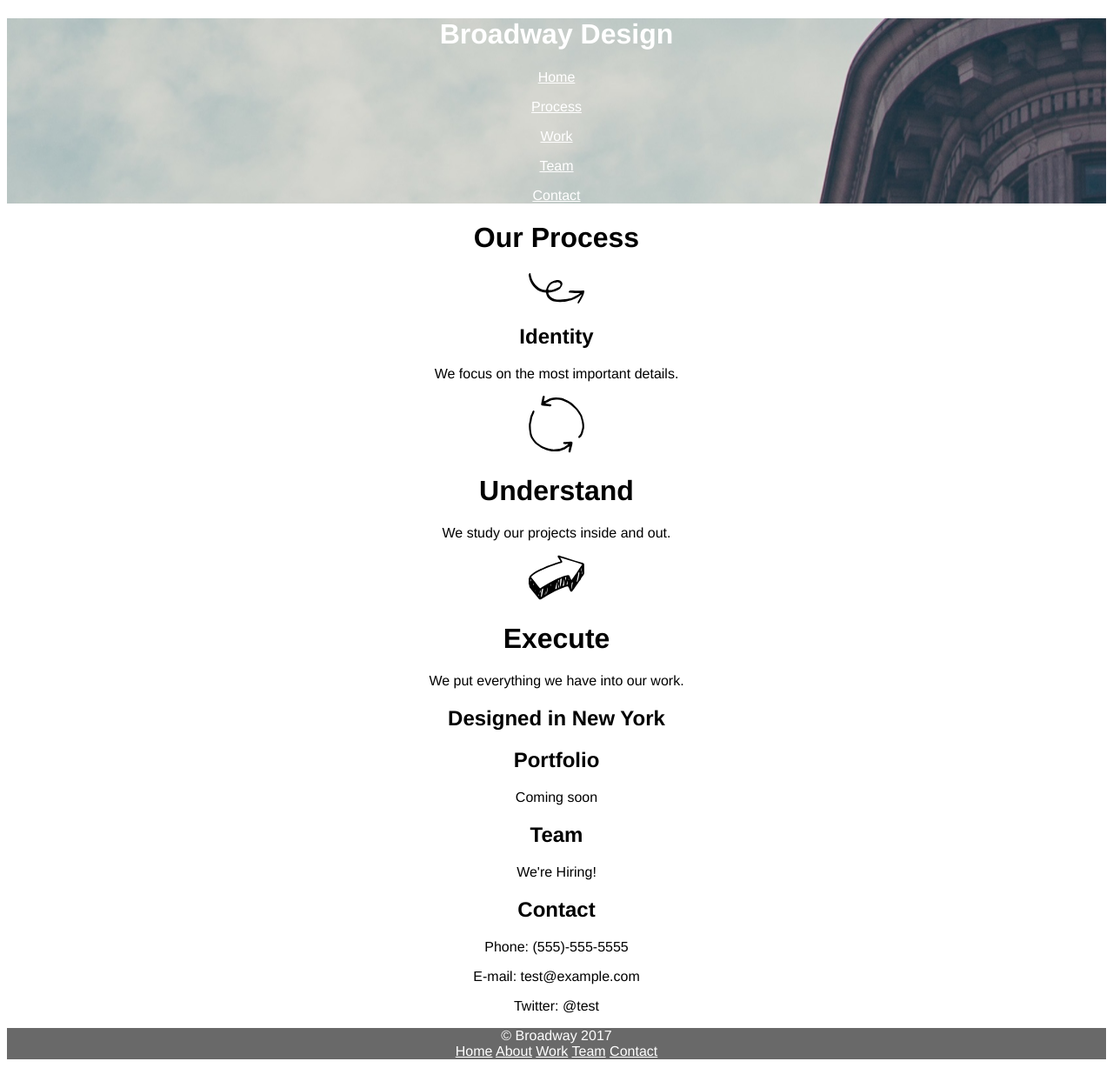
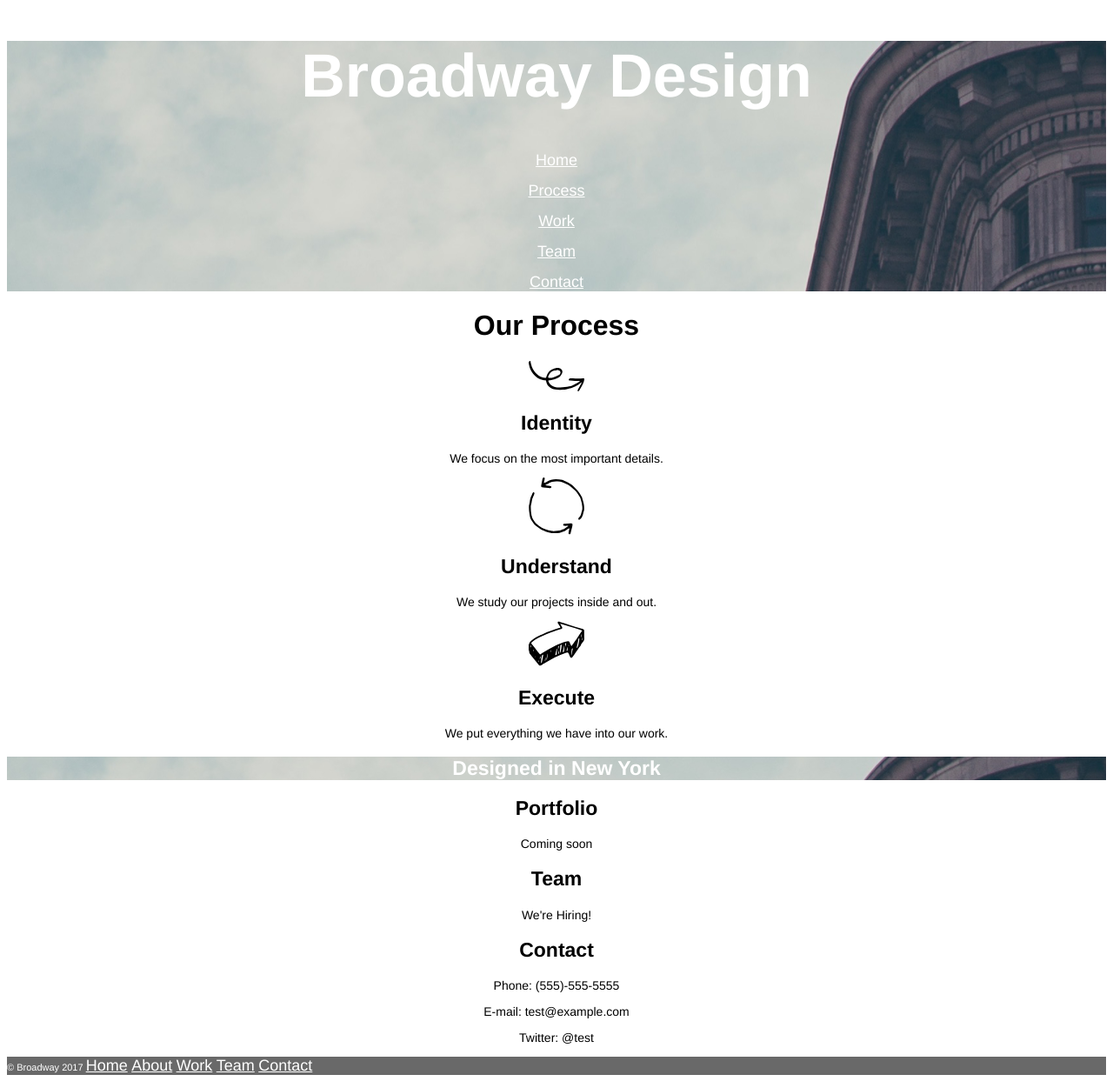
Before and after one commit to Whaddup/broadway, a plain HTML site: page index.html in a window 1280 px wide. Shown: the whole page at 87% size. Drawn offline with Linux system fonts and the light colour scheme.

Commit message:
Final version!

```diff
--- a/css/style.css
+++ b/css/style.css
@@ -1,12 +1,37 @@
 body {text-align: center;
 font-family: helvetica;
+}
+
+p {font-size: 14px;}
+
+h1 {font-size: 23px;
+font-weight: bold;}
+
+h2 {font-size: 23px;
+font-weight: bold;}
+
+#superheader {font-size: 70px;
+font-weight: bold;
 }
 
 #header {color: white;
   background-image: url("https://whaddup.github.io/broadway/images/flatiron.png");}
 
+#sizeitup {font-size: 32px;
+font-weight: bold;}
 
 .footerbar {background-color: dimgray;
-color: white;}
+color: white;
+text-align: left;
+}
 
-.clickablelink {color: white;}
+.clickablelink {color: white;
+font-size: 18px;
+}
+
+#bottombar {background-image: url("https://whaddup.github.io/broadway/images/flatiron.png");
+color: white;
+font-size: 23px;
+font-weight: bold;}
+
+#copyright {font-size: 11px;}
--- a/index.html
+++ b/index.html
@@ -8,7 +8,7 @@
   <body>
 
     <div id="header">
-<h1>Broadway Design </h1>
+<h1 id="superheader">Broadway Design </h1>
 <nav>
 <a href="#header" class="clickablelink">Home</a>
 <p></p>
@@ -23,18 +23,18 @@
 </div>
 
 <div id="process">
-<h1> Our Process </h1>
+<h1 id="sizeitup"> Our Process </h1>
 <img src="https://whaddup.github.io/broadway/images/identify.svg">
 <h2>Identity</h2>
 <p>We focus on the most important details.</p>
 
 
 <img src="https://whaddup.github.io/broadway/images/understand.svg">
-<h1> Understand </h1>
+<h2> Understand </h2>
   <p> We study our projects inside and out.</p>
 
   <img src="https://whaddup.github.io/broadway/images/execute.svg">
-  <h1>Execute</h1>
+  <h2>Execute</h2>
   <p>We put everything we have into our work.</p>
 </div>
 
@@ -57,14 +57,12 @@
 <p>Twitter: @test</p>
 
 <div class="footerbar">
-<span>  &copy; Broadway 2017 </span>
-<nav>
+<span id="copyright">  &copy; Broadway 2017 </span>
     <a href="#header" class="clickablelink">Home</a>
     <a href="#process" class="clickablelink">About</a>
     <a href="#portfolio" class="clickablelink">Work</a>
     <a href="#team" class="clickablelink">Team</a>
     <a href="#contact" class="clickablelink">Contact</a>
-  </nav>
 </div>
 
 
```
